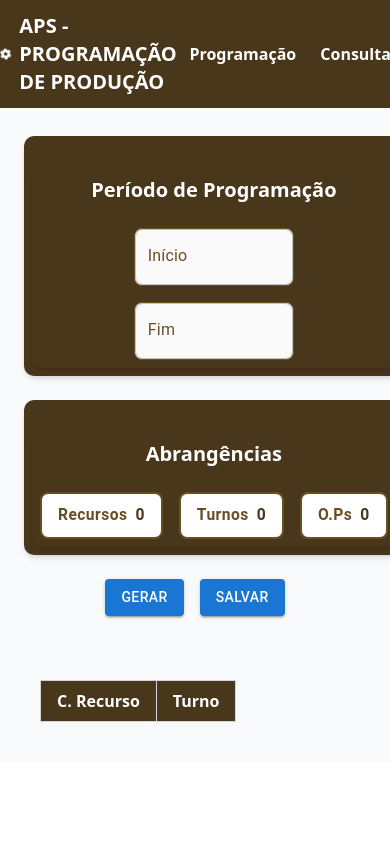
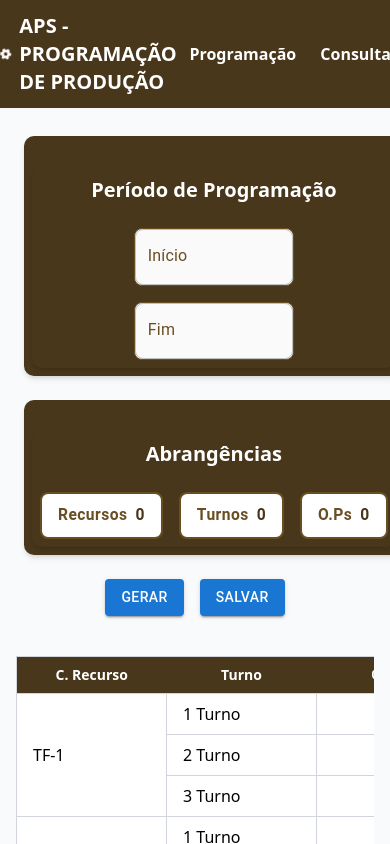
Before and after one commit to Vrodriz/Project_APS, a Next.js app: page / in a window 390 px wide. Shown: the top 844 px of the page. Built offline with nearby package versions, Linux system fonts and the light colour scheme.

Commit message:
:sparkles: updates the width tr for responsives

```diff
--- a/src/app/components/ProductionCalendar/ProductionCalendar.tsx
+++ b/src/app/components/ProductionCalendar/ProductionCalendar.tsx
@@ -1,40 +1,16 @@
 'use client'
 
 import React, { useState, useEffect, JSX } from 'react';
-import { MachineCalendar }  from './MachineCalendar';
+import { MachineCalendar } from './MachineCalendar';
 
 const ProductionCalendar = () => {
   const [productionCalendar, setProductionCalendar] = useState([
-    {
-      c_recurso: "TF-1",
-      dataProg: "2025-01-01",
-      turno: 1,
-    },
-    {
-      c_recurso: "TF-1",
-      dataProg: "2025-01-01",
-      turno: 2,
-    },
-    {
-      c_recurso: "TF-1",
-      dataProg: "2025-01-01",
-      turno: 3,
-    },
-    {
-      c_recurso: "TF-1",
-      dataProg: "2025-01-02",
-      turno: 1,
-    },
-    {
-      c_recurso: "TF-1",
-      dataProg: "2025-01-02",
-      turno: 2,
-    },
-    {
-      c_recurso: "TF-1",
-      dataProg: "2025-01-02",
-      turno: 3,
-    },
+    { c_recurso: "TF-1", dataProg: "2025-01-01", turno: 1 },
+    { c_recurso: "TF-1", dataProg: "2025-01-01", turno: 2 },
+    { c_recurso: "TF-1", dataProg: "2025-01-01", turno: 3 },
+    { c_recurso: "TF-1", dataProg: "2025-01-02", turno: 1 },
+    { c_recurso: "TF-1", dataProg: "2025-01-02", turno: 2 },
+    { c_recurso: "TF-1", dataProg: "2025-01-02", turno: 3 },
   ]);
 
   const [iniper, setIniper] = useState(new Date(Date.UTC(2025, 0, 1)));
@@ -43,12 +19,16 @@ const ProductionCalendar = () => {
 
   useEffect(() => {
     const generateHeaders = (iniper: Date, fimper: Date) => {
-      const headers = [];
+      const headers: JSX.Element[] = [];
       const week = ['Seg', 'Ter', 'Qua', 'Qui', 'Sex', 'Sab', 'Dom'];
       for (let data = new Date(iniper); data <= fimper; data.setUTCDate(data.getUTCDate() + 1)) {
         let day = data.getUTCDate() < 10 ? "0" + data.getUTCDate() : data.getUTCDate();
         let dayWeek = week[data.getUTCDay()];
-        headers.push(<th key={data.toISOString()} className="border border-gray-300 px-4 py-2">{day+"/"+dayWeek}</th>);
+        headers.push(
+          <th key={data.toISOString()} className="border-b border-gray-300 p-2 w-[150px] text-xs sm:text-sm md:text-base">
+            {day}/{dayWeek}
+          </th>
+        );
       }
       return headers;
     };
@@ -57,24 +37,29 @@ const ProductionCalendar = () => {
   }, [iniper, fimper]);
 
   return (
-    <div className='w-auto'>
-      <div className="overflow-auto p-10 space-x-0">
-      <table className="border border-gray-300 text-center">
+    <div className='w-full p-4'>
+      <div className="overflow-x-auto max-w-full max-h-[600px]">
+        <table className="border border-gray-300 text-nowrap w-full border-collapse table-fixed">
           <thead className="bg-customBrown text-white">
-          <tr className=']'>
-            <th className="border border-gray-300 px-4 py-2">C. Recurso</th>
-            <th className="border border-gray-300 w-7 px-4 py-2 ">Turno</th>
-
+            <tr>
+              <th className="border-b  border-gray-300 p-2 text-sm w-[150px]">C. Recurso</th>
+              <th className="border-b border-gray-300 p-2 text-sm w-[150px]">Turno</th>
+              {headers}
             </tr>
           </thead>
-        <tbody>
-
-
+          <tbody className="bg-white divide-y divide-gray-200">
+            {productionCalendar.map((production) => (
+              <MachineCalendar
+                key={`${production.c_recurso}-${production.dataProg}-${production.turno}`}
+                machine={production.c_recurso}
+                iniper={iniper}
+                fimper={fimper}
+              />
+            ))}
           </tbody>
         </table>
       </div>
     </div>
-
   );
 };
 
```
Lines whose indentation alone changed are shown as unchanged.
